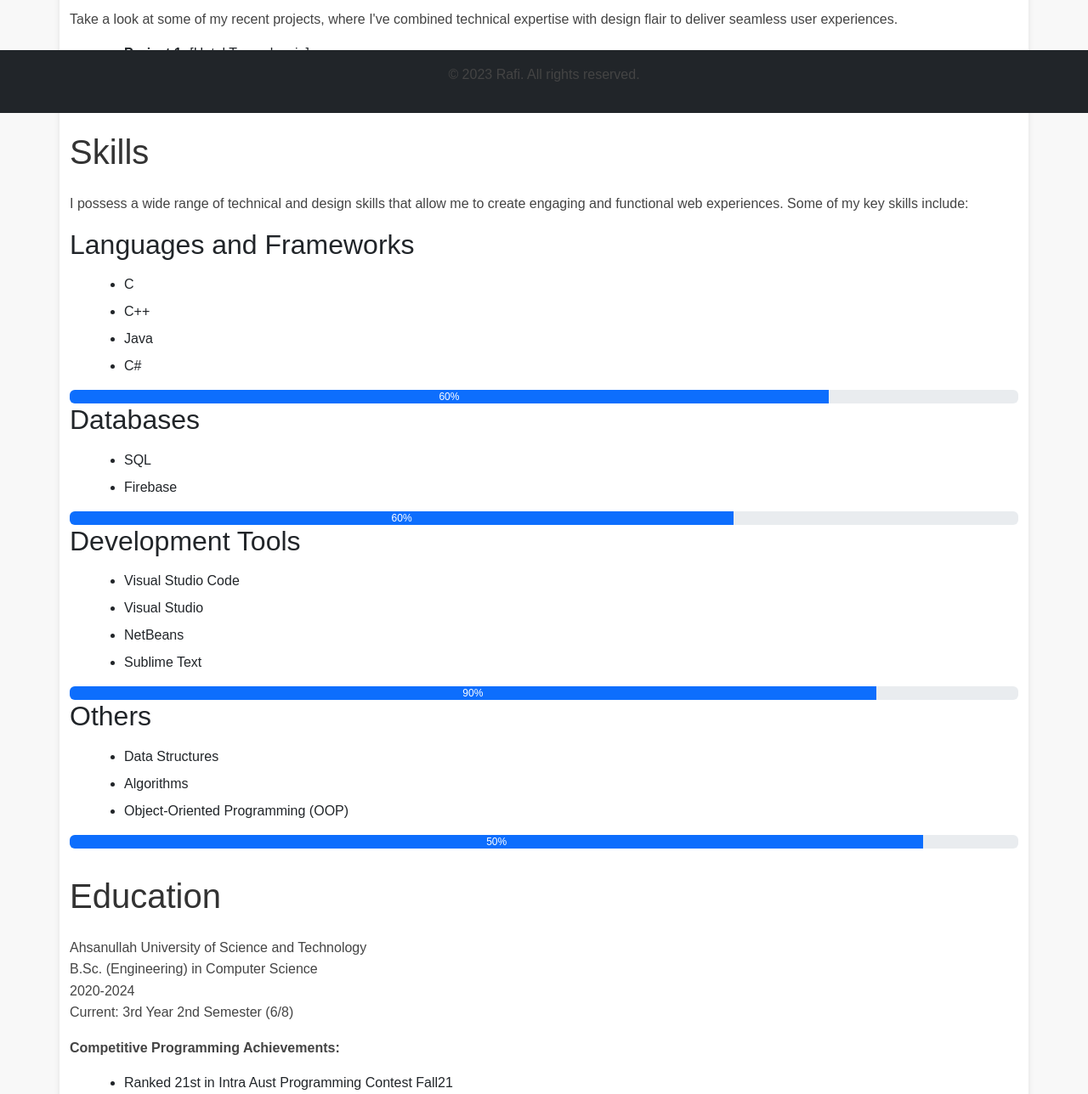
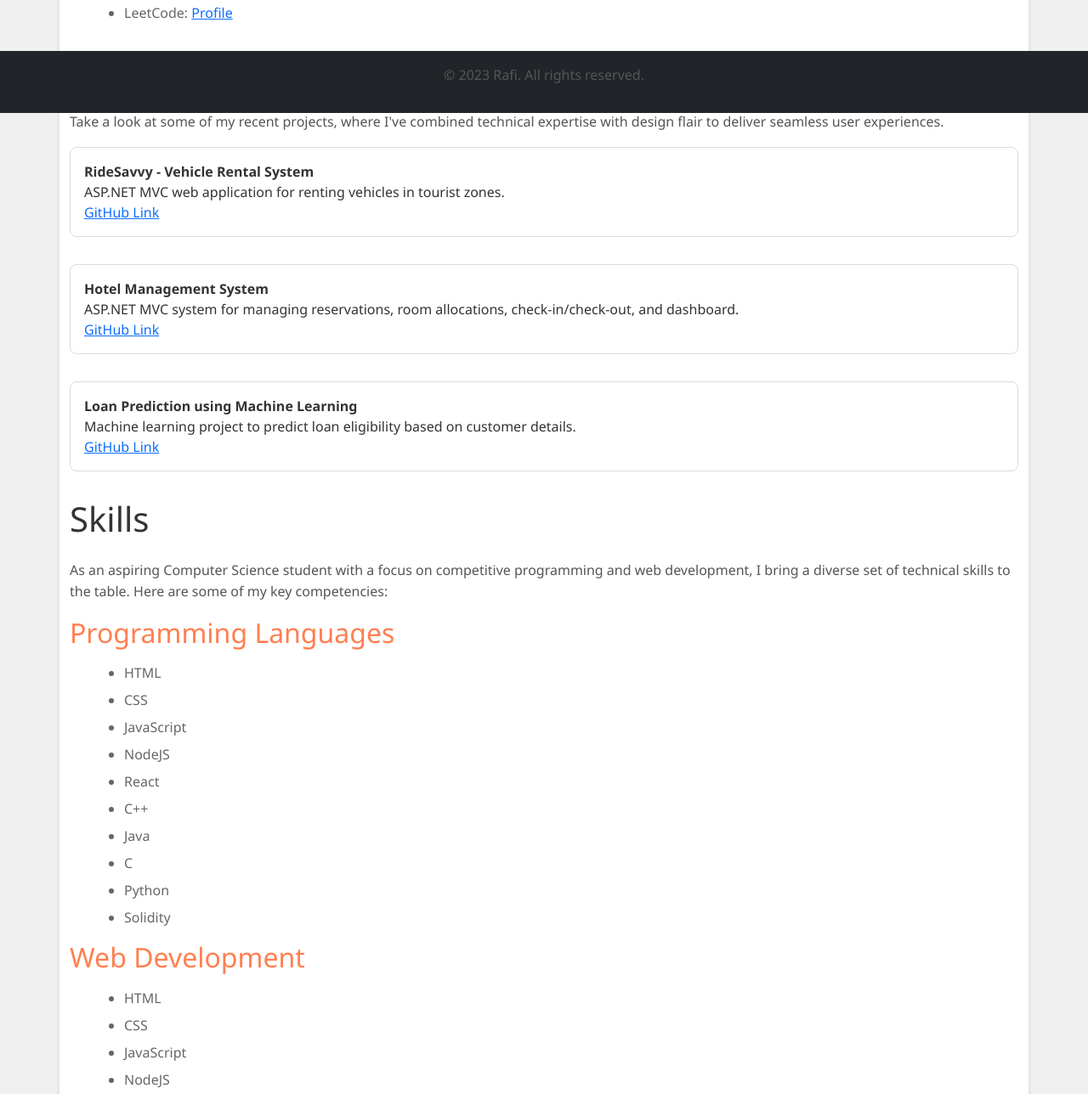
Before and after one commit to Rafi521/portfolio, a plain HTML site: page index.html in a window 1280 px wide. Shown: the part 667-1955 px from the top of the page at 85% size. Drawn offline with nearby package versions, Linux system fonts and the light colour scheme.

Commit message:
Update index.html

```diff
--- a/index.html
+++ b/index.html
@@ -7,12 +7,18 @@
     <title>Md Istehad Ahmed Rafi - Portfolio</title>
     <!-- Bootstrap CSS -->
     <link href="https://cdn.jsdelivr.net/npm/bootstrap@5.3.0/dist/css/bootstrap.min.css" rel="stylesheet">
+    <link rel="stylesheet" href="https://cdnjs.cloudflare.com/ajax/libs/font-awesome/6.0.0/css/all.min.css">
     <style>
+        /* Add your custom styles here */
+
+        /* Custom Styles */
+
 body {
-            font-family: Arial, sans-serif;
+    font-family: 'Segoe UI', Tahoma, Geneva, Verdana, sans-serif;
     margin: 0;
     padding: 0;
-            background-color: #f8f8f8;
+    background-color: #f0f0f0;
+    color: #333;
 }
 
 header {
@@ -21,15 +27,6 @@
     text-align: center;
     padding: 2rem;
     animation: bounce-in 1s;
-        }
-
-        @keyframes bounce-in {
-            0% {
-                transform: scale(0);
-            }
-            100% {
-                transform: scale(1);
-            }
 }
 
 nav {
@@ -67,15 +64,6 @@
     animation: fade-in 1s;
 }
 
-        @keyframes fade-in {
-            0% {
-                opacity: 0;
-            }
-            100% {
-                opacity: 1;
-            }
-        }
-
 h1 {
     margin-bottom: 1.5rem;
     color: #333;
@@ -83,11 +71,12 @@
 
 h2 {
     margin-bottom: 1rem;
+    color: #ff7f50;
 }
 
 p {
     line-height: 1.6;
-            color: #444;
+    color: #555;
 }
 
 ul {
@@ -97,6 +86,7 @@
 
 li {
     margin-bottom: 0.5rem;
+    color: #666;
 }
 
 blockquote {
@@ -108,7 +98,7 @@
 
 blockquote p {
     margin: 0;
-            color: #666;
+    color: #777;
 }
 
 blockquote footer {
@@ -125,6 +115,56 @@
     bottom: 0;
     z-index: 1;
 }
+
+/* Additional Custom Styles */
+
+.btn-primary {
+    background-color: #ff7f50;
+    border-color: #ff7f50;
+    transition: background-color 0.3s ease, border-color 0.3s ease;
+}
+
+.btn-primary:hover {
+    background-color: #333;
+    border-color: #333;
+}
+
+.lead {
+    font-size: 1.2rem;
+    color: #555;
+}
+
+.social-icons a {
+    color: #333;
+    margin-right: 10px;
+    font-size: 20px;
+    transition: color 0.3s ease;
+}
+
+.social-icons a:hover {
+    color: #ff7f50;
+}
+
+.project-item {
+    margin-bottom: 2rem;
+    border: 1px solid #ddd;
+    border-radius: 8px;
+    padding: 1rem;
+    transition: box-shadow 0.3s ease;
+}
+
+.project-item:hover {
+    box-shadow: 0 4px 8px rgba(0, 0, 0, 0.1);
+}
+
+.progress-bar {
+    background-color: #ff7f50;
+}
+
+.progress-bar:hover {
+    background-color: #333;
+}
+
     </style>
 </head>
 
@@ -132,6 +172,15 @@
     <header class="bg-dark text-white text-center py-5">
         <h1>Md Istehad Ahmed Rafi</h1>
         <p class="lead">Aspiring Computer Science Student | Competitive Programmer | Web Developer</p>
+        <div class="social-icons">
+            <a href="https://www.linkedin.com/in/md-istehad-ahmed-rafi-88481a234/" target="_blank">
+                <i class="fab fa-linkedin"></i>
+            </a>
+            <a href="https://github.com/Rafi521" target="_blank">
+                <i class="fab fa-github"></i>
+            </a>
+            <!-- Add more social icons as needed -->
+        </div>
     </header>
 
     <nav class="navbar navbar-expand-lg navbar-dark bg-secondary sticky-top">
@@ -150,78 +199,90 @@
         <section id="about">
             <h1>About Me</h1>
             <p>
-                As an aspiring Computer Science student with a keen interest in competitive programming and web development,
-                I am seeking opportunities to apply my problem-solving, analytical skills, and technical expertise to
-                contribute to innovative projects and further develop my abilities in the tech industry.
+                As an aspiring Computer Science student with a keen interest in competitive programming, web development, and the transformative field of Artificial Intelligence, I am eager to apply my problem-solving, analytical skills, and technical expertise to contribute to innovative projects.
             </p>
-            <!-- <p> -->
-                <!-- My journey in technology has been fueled by my passion for creating impactful solutions and exploring the -->
-                <!-- endless possibilities that programming offers. I constantly challenge myself to learn and adapt to new  -->
-                <!-- technologies, and I am driven by the desire to make a positive impact through my work. -->
-            <!-- </p> -->
-            <!-- <p> -->
-                <!-- From building web applications to solving algorithmic challenges, I find joy in the process of creating  -->
-                <!-- elegant and efficient solutions to real-world problems. I am excited about the ever-evolving nature of  -->
-                <!-- technology and the potential it holds to shape the future. -->
-            <!-- </p> -->
             <p>
-                Competitive Programming Skills:
+                With a focus on exploring machine learning and deep learning applications, I am determined to leverage AI for positive impact. Seeking opportunities to further develop my abilities in the tech industry, I am committed to continuous learning and growth within the dynamic field of computer science.
+            </p>
+            <p>
+                Competitive Programming Profiles:
             </p>
             <ul>
-        <li>Codeforces: <a href="https://codeforces.com/profile/Istehad">Profile</a></li>
-        <li>LeetCode: <a href="https://leetcode.com/Istehad09/">Profile</a></li>
+                <li>Codeforces: <a href="https://codeforces.com/profile/Istehad" target="_blank">Profile</a></li>
+                <li>LeetCode: <a href="https://leetcode.com/Istehad09/" target="_blank">Profile</a></li>
             </ul>
         </section>
 
         <section id="projects">
             <h1>Projects</h1>
             <p>
-                Take a look at some of my recent projects, where I've combined technical expertise with design flair to
-                deliver seamless user experiences.
+                Take a look at some of my recent projects, where I've combined technical expertise with design flair to deliver seamless user experiences.
             </p>
-            <ul>
-                <li>
-                    <strong>Project 1:</strong> [Hotel Transylvania]
+            <div class="project-item">
+                <strong>RideSavvy - Vehicle Rental System</strong>
                 <br>
-                    ["Hotel Transylvania" simplifies hotel reservations with ASP.Net MVC and Microsoft SQL Server. Explore services, view rooms, and book in advance. Admin panel for managing services and bookings.]
-                </li>
-                <!-- <li> -->
-                    <!-- <strong>Project 2:</strong> [Project Name] -->
-                    <!-- <br> -->
-                    <!-- [Brief description of the project] -->
-                <!-- </li>
-                <!-- Add more project items as needed -->
-            </ul>
+                ASP.NET MVC web application for renting vehicles in tourist zones.
+                <br>
+                <a href="https://github.com/Rafi521/RideSavvy" target="_blank">GitHub Link</a>
+            </div>
+            <div class="project-item">
+                <strong>Hotel Management System</strong>
+                <br>
+                ASP.NET MVC system for managing reservations, room allocations, check-in/check-out, and dashboard.
+                <br>
+                <a href="https://github.com/Rafi521/Hotel-Management-System-Asp-.net-mvc-" target="_blank">GitHub Link</a>
+            </div>
+            <div class="project-item">
+                <strong>Loan Prediction using Machine Learning</strong>
+                <br>
+                Machine learning project to predict loan eligibility based on customer details.
+                <br>
+                <a href="https://github.com/Rafi521/Loan-Prediction-Using-Machine-Learning" target="_blank">GitHub Link</a>
+            </div>
         </section>
 
         <section id="skills">
             <h1>Skills</h1>
             <p>
-        I possess a wide range of technical and design skills that allow me to create engaging and functional
-        web experiences. Some of my key skills include:
+                As an aspiring Computer Science student with a focus on competitive programming and web development, I bring a diverse set of technical skills to the table. Here are some of my key competencies:
             </p>
-    <h2>Languages and Frameworks</h2>
+
+            <div class="skill-category">
+                <h2>Programming Languages</h2>
                 <ul>
-        <li>C</li>
+                    <li>HTML</li>
+                    <li>CSS</li>
+                    <li>JavaScript</li>
+                    <li>NodeJS</li>
+                    <li>React</li>
                     <li>C++</li>
                     <li>Java</li>
-        <li>C#</li>
+                    <li>C</li>
+                    <li>Python</li>
+                    <li>Solidity</li>
                 </ul>
-    <div class="progress">
-        <div class="progress-bar" role="progressbar" style="width: 80%;" aria-valuenow="80" aria-valuemin="0"
-            aria-valuemax="100">60%</div>
             </div>
 
+            <div class="skill-category">
+                <h2>Web Development</h2>
+                <ul>
+                    <li>HTML</li>
+                    <li>CSS</li>
+                    <li>JavaScript</li>
+                    <li>NodeJS</li>
+                    <li>React</li>
+                </ul>
+            </div>
+
+            <div class="skill-category">
                 <h2>Databases</h2>
                 <ul>
                     <li>SQL</li>
                     <li>Firebase</li>
                 </ul>
-    <div class="progress">
-        <div class="progress-bar" role="progressbar" style="width: 70%;" aria-valuenow="70" aria-valuemin="0"
-            aria-valuemax="100">60%</div>
             </div>
 
+            <div class="skill-category">
                 <h2>Development Tools</h2>
                 <ul>
                     <li>Visual Studio Code</li>
@@ -229,20 +290,15 @@
                     <li>NetBeans</li>
                     <li>Sublime Text</li>
                 </ul>
-    <div class="progress">
-        <div class="progress-bar" role="progressbar" style="width: 85%;" aria-valuenow="85" aria-valuemin="0"
-            aria-valuemax="100">90%</div>
             </div>
 
+            <div class="skill-category">
                 <h2>Others</h2>
                 <ul>
                     <li>Data Structures</li>
                     <li>Algorithms</li>
                     <li>Object-Oriented Programming (OOP)</li>
                 </ul>
-    <div class="progress">
-        <div class="progress-bar" role="progressbar" style="width: 90%;" aria-valuenow="90" aria-valuemin="0"
-            aria-valuemax="100">50%</div>
             </div>
         </section>
 
@@ -258,7 +314,7 @@
                 Current: 3rd Year 2nd Semester (6/8)
             </p>
             <p>
-        <b>Competitive Programming Achievements:</b>
+                Competitive Programming Achievements:
             </p>
             <ul>
                 <li>Ranked 21st in Intra Aust Programming Contest Fall21</li>
@@ -266,12 +322,10 @@
             </ul>
         </section>
 
-
         <section id="contact">
             <h1>Contact</h1>
             <p>
-        I'm always open to new opportunities and collaborations. Feel free to get in touch to discuss your
-        projects or any other inquiries:
+                I'm always open to new opportunities and collaborations. Feel free to get in touch to discuss your projects or any other inquiries:
             </p>
             <ul>
                 <li>Email: <a href="mailto:istehadrafi09@gmail.com">istehadrafi09@gmail.com</a></li>
@@ -288,6 +342,8 @@
 
     <!-- Bootstrap JS (Place this before the closing body tag) -->
     <script src="https://cdn.jsdelivr.net/npm/bootstrap@5.3.0/dist/js/bootstrap.bundle.min.js"></script>
+    <!-- Font Awesome Icons -->
+    <script src="https://cdnjs.cloudflare.com/ajax/libs/font-awesome/6.0.0/js/all.min.js"></script>
     <!-- Your custom JavaScript can go here if needed -->
 </body>
 
```
Lines whose indentation alone changed are shown as unchanged.
